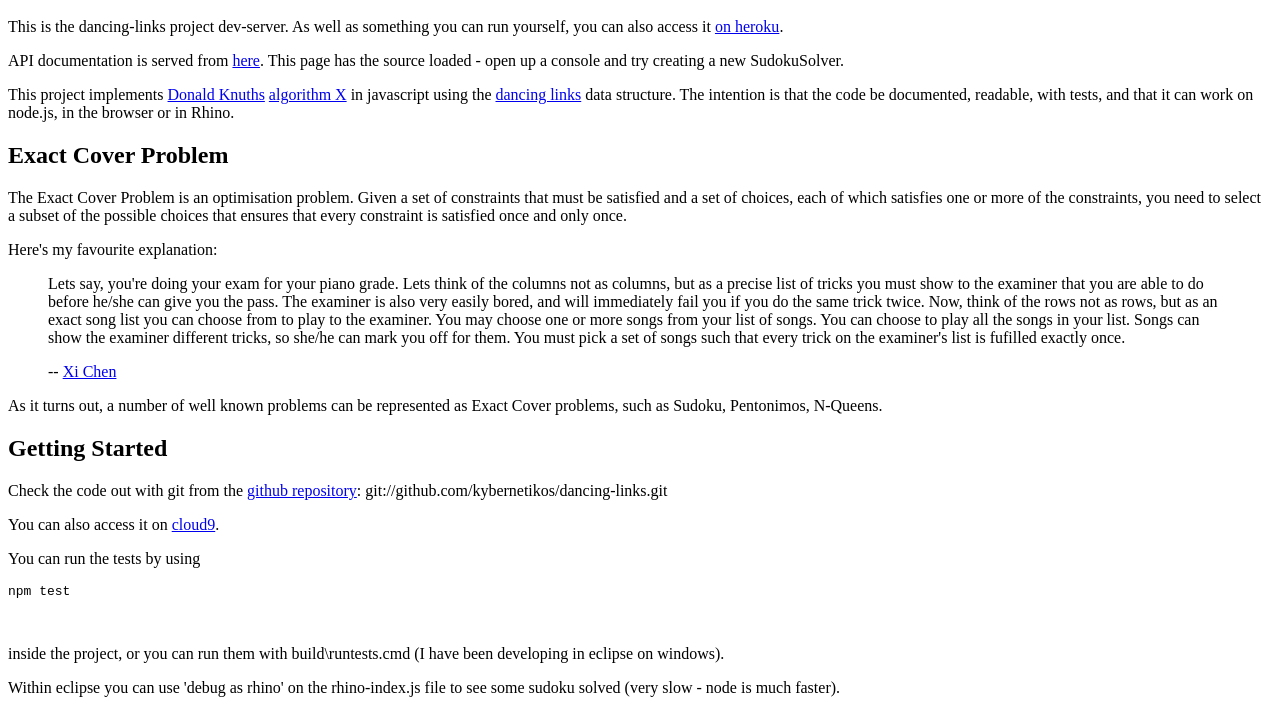
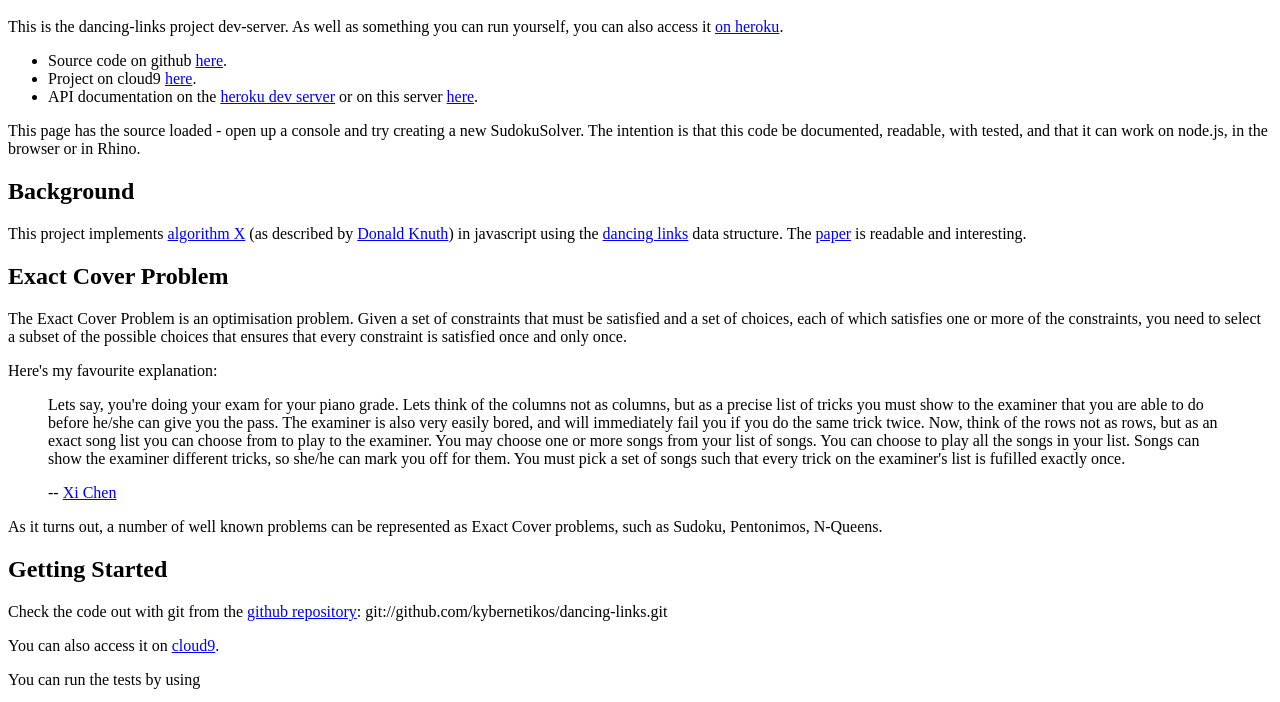
Before and after one commit to kybernetikos/dancing-links, a website with bundled scripts: page public/index.html in a window 1280 px wide. Shown: the part 48-750 px from the top of the page. Built offline with nearby package versions, Linux system fonts and the light colour scheme.

Commit message:
Updated the project page

```diff
--- a/public/index.html
+++ b/public/index.html
@@ -4,22 +4,27 @@
 <link rel="stylesheet" type="text/css" href="style.bundle.css" />
 </head>
 <body>
-    	<h1>dancing-links</h1>
+    <h1>dancing-links</h1>
 		<p>
 				This is the dancing-links project dev-server. As well as something you can run yourself, you can also access it <a
 						href="http://dancing-links.herokuapp.com/">on heroku</a>.
+				<ul>
+					<li>Source code on github <a href="https://github.com/kybernetikos/dancing-links">here</a>.</li>
+					<li>Project on cloud9 <a href="http://c9.io/kybernetikos/dancing-links">here</a>.</li>
+					<li>API documentation on the <a href="http://dancing-links.herokuapp.com/doc">heroku dev server</a> or on this server <a href="doc">here</a>.</li>
+				</ul>
+		</p>
+		<p>
+				This page has the source loaded - open up a console and try creating a new SudokuSolver.  The intention is that this code be	documented, readable,
+				with tested, and that it can work on node.js, in the browser or in Rhino.
 		</p>
 
+		<h2>Background</h2>
 		<p>
-				API documentation is served from <a href="doc">here</a>. This page has the source loaded - open up a console and try creating
-				a new SudokuSolver.
-		</p>
-
-		<p>
-				This project implements <a href="http://en.wikipedia.org/wiki/Donald_Knuth">Donald Knuths</a> <a
-						href="http://en.wikipedia.org/wiki/Knuth's_Algorithm_X">algorithm X</a> in javascript using the <a
-						href="http://en.wikipedia.org/wiki/Dancing_Links">dancing links</a> data structure. The intention is that the code be
-				documented, readable, with tests, and that it can work on node.js, in the browser or in Rhino.
+				This project implements <a href="http://en.wikipedia.org/wiki/Knuth's_Algorithm_X">algorithm X</a> (as described by
+				 <a href="http://en.wikipedia.org/wiki/Donald_Knuth">Donald Knuth</a>) in javascript using the <a
+						href="http://en.wikipedia.org/wiki/Dancing_Links">dancing links</a> data structure. The <a href="http://arxiv.org/pdf/cs/0011047v1.pdf">paper</a>
+				is readable and interesting.
 		</p>
 
 		<h2>Exact Cover Problem</h2>
@@ -57,9 +62,7 @@
 
 		<p>You can run the tests by using</p>
 
-		<pre><code>npm test
-	</code>
-	</pre>
+		<pre><code>npm test</code></pre>
 
 		<p>inside the project, or you can run them with build\runtests.cmd (I have been developing in eclipse on windows).</p>
 
@@ -69,9 +72,7 @@
 		<p>You can run the devserver after getting the dependencies with</p>
 
 		<pre><code>npm install
-npm start
-	</code>
-	</pre>
+npm start</code></pre>
 
 		<p>Which will start up a web server that serves the bundled js file containing all the code so you can access the files from
 				the browser. It will also automatically rebuild and serve the jsdoc too.</p>
@@ -84,9 +85,11 @@ npm start
 			<button onclick='solveEnteredValue()'>Solve</button>
 		</p>
 
-        <p>Alternatively open up the debugging console on this browser and try the following:</p>
+    <p>Alternatively open up the debugging console on this browser and try the following:</p>
 
 		<pre><code>alert(solver.showBoard(solver.solve(".6.3..8.4537.9.....4...63.7.9..51238.........71362..4.3.64...1.....6.5231.2..9.8.")[0]));</code></pre>
+
+		<!--  Code here..  -->
 
 		<script type="text/javascript" src="code.bundle.js"></script>
 
```
Also changed, not shown: 1 other file.
